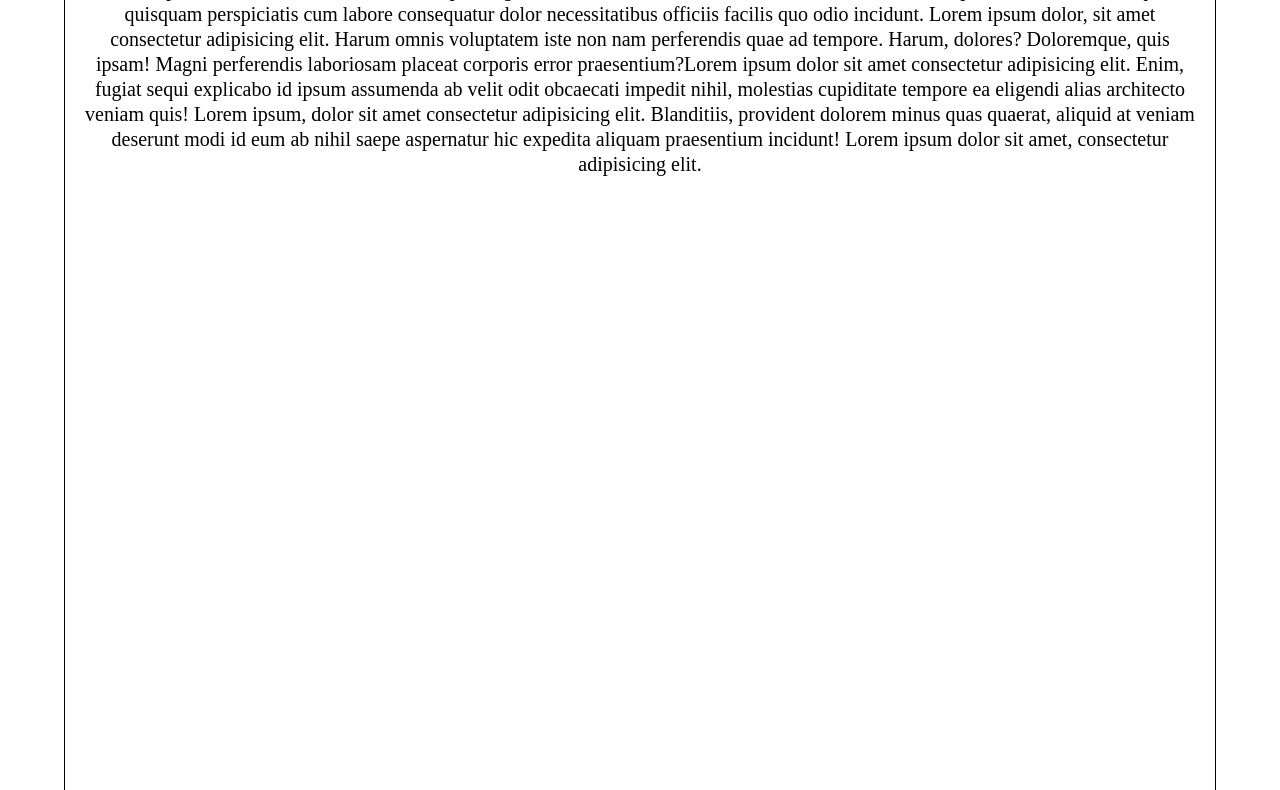
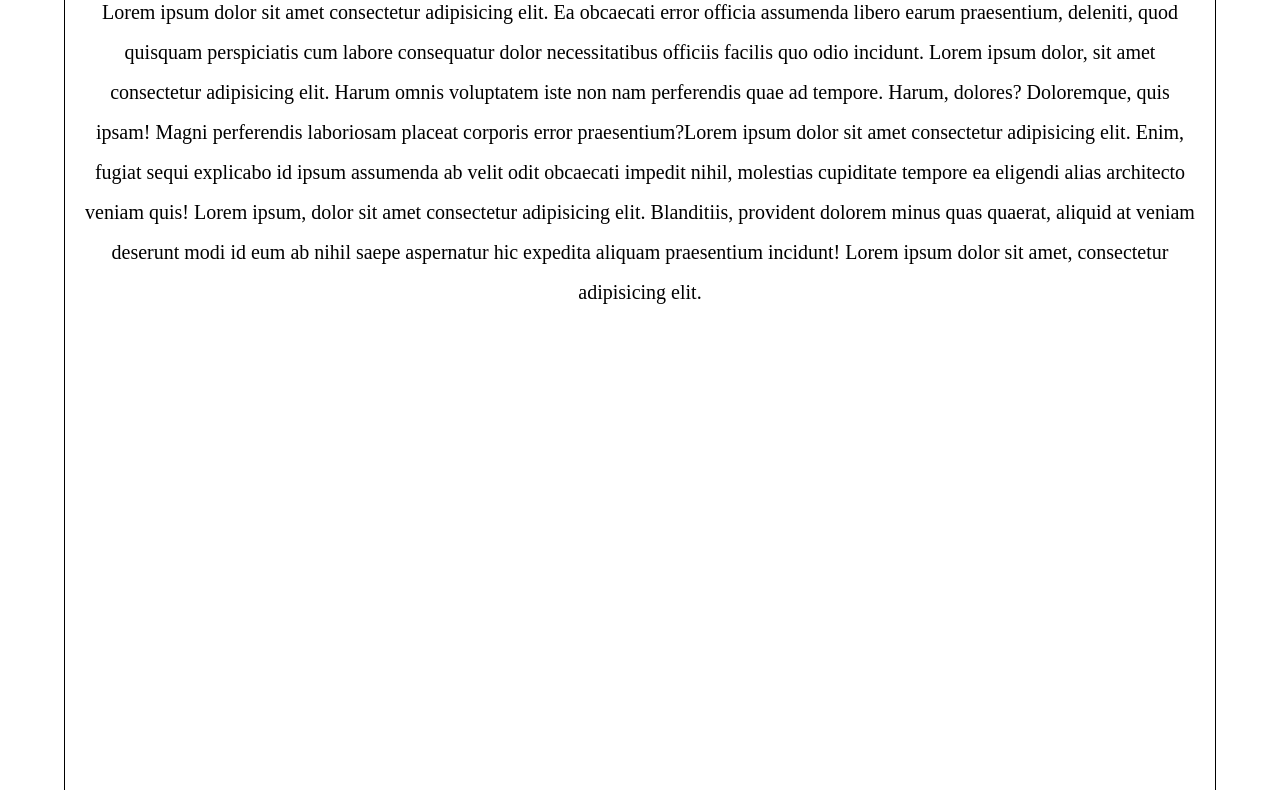
Before and after one commit to nkryu/menu, a plain HTML site: page index.html in a window 1280 px wide. Shown: the part 237-1027 px from the top of the page. Drawn offline with Linux system fonts and the light colour scheme.

Commit message:
Update style.css

```diff
--- a/style.css
+++ b/style.css
@@ -92,7 +92,7 @@ main section{
   padding:0 20px 20px;
   height: 1000px;
   font-size: 20px;
-  line-height: 25px;
+  line-height: 40px;
 }
 
 main section h1{
```
